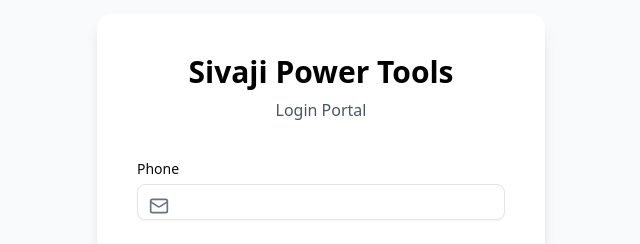
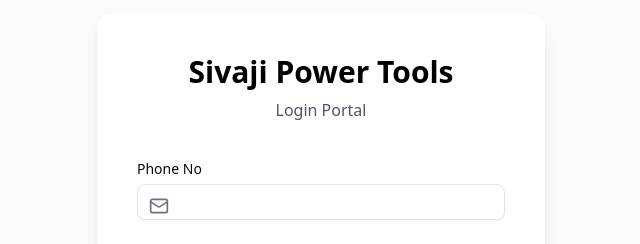
Before and after one commit to sivajigroups/sharks, a React (Vite) app in the folder apps/frontend/: page / in a window 1280 px wide. Shown: the part 192-436 px from the top of the page, without its empty margins (319-959 px from the left). Built offline with nearby package versions, Linux system fonts and the light colour scheme.

Commit message:
testing deployment

```diff
--- a/apps/frontend/src/pages/Login.jsx
+++ b/apps/frontend/src/pages/Login.jsx
@@ -68,7 +68,7 @@ export default function AuthForm() {
 
         <form className="space-y-5" onSubmit={handleLogin}>
           <div>
-            <Label className="py-2">Phone</Label>
+            <Label className="py-2">Phone No</Label>
             <div className="relative">
               <Mail className="absolute left-3 top-3 text-gray-500" size={20} />
               <Input
```
